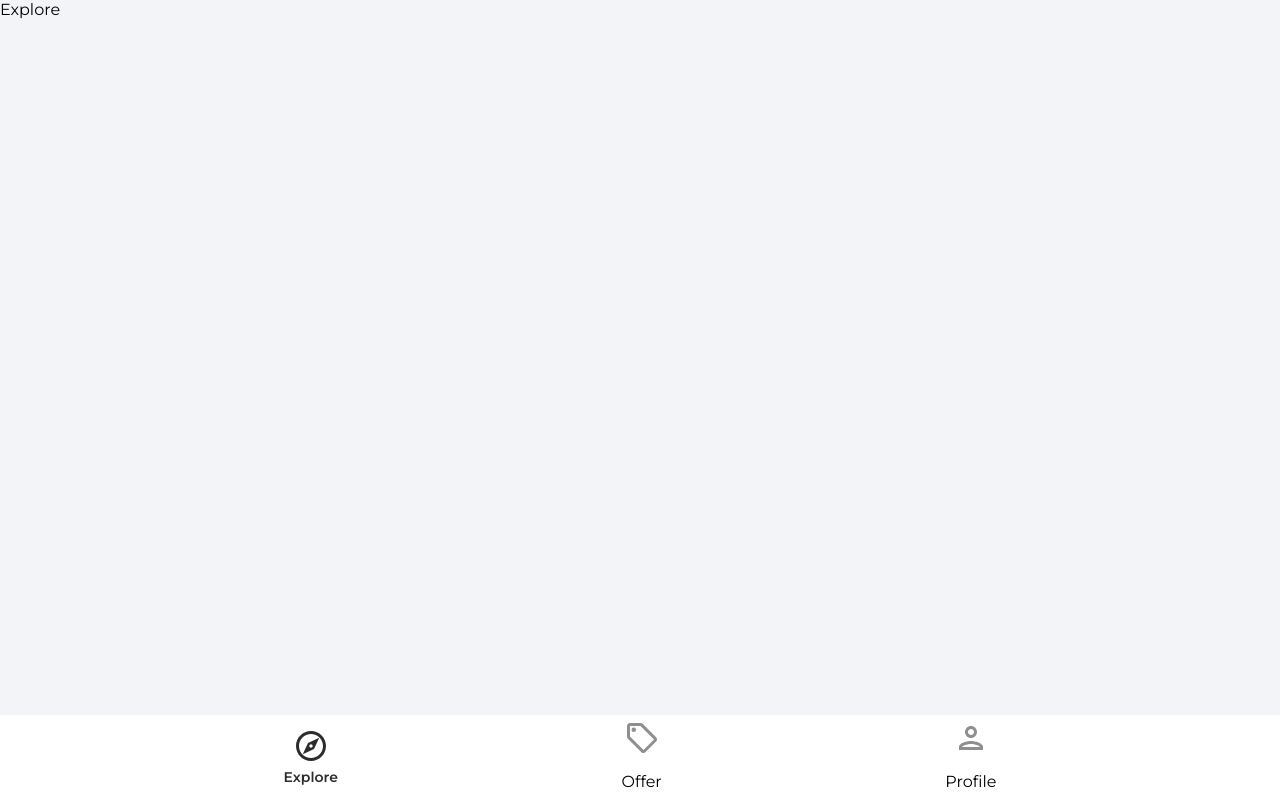
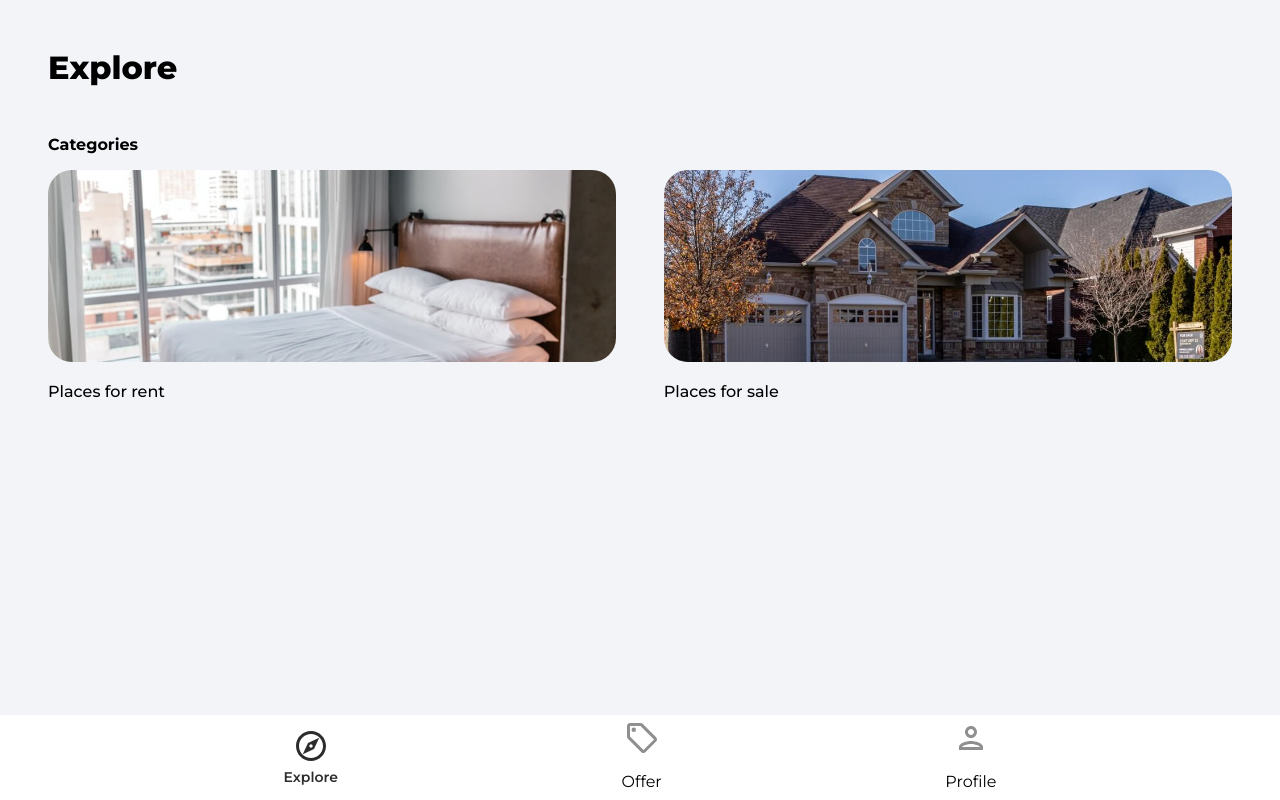
Before and after one commit to CaptainVee/house-market, a React (Create React App) app: page / in a window 1280 px wide. Built offline with nearby package versions, Linux system fonts and the light colour scheme.

Commit message:
implemented explore page

```diff
--- a/src/App.js
+++ b/src/App.js
@@ -2,6 +2,7 @@
 import { ToastContainer } from "react-toastify";
 import "react-toastify/dist/ReactToastify.css";
 import Explore from "./pages/Explore";
+import Category from "./pages/Category";
 import Offers from "./pages/Offers";
 import Profile from "./pages/Profile";
 import SignIn from "./pages/SignIn";
@@ -15,6 +16,7 @@
       <Router>
         <Routes>
           <Route path="/" element={<Explore />} />
+          <Route path="/category/:categoryName" element={<Category />} />
           <Route path="/offers" element={<Offers />} />
           <Route path="/profile" element={<PrivateRoute />}>
             <Route path="/profile" element={<Profile />} />
--- /dev/null
+++ b/src/pages/Category.jsx
@@ -0,0 +1,83 @@
+import { useEffect, useState } from "react";
+import { useParams } from "react-router-dom";
+import {
+  collection,
+  getDocs,
+  query,
+  where,
+  orderBy,
+  limit,
+  startAfter,
+} from "firebase/firestore";
+import { db } from "../firebase.config";
+import { toast } from "react-toastify";
+import Spinner from "../components/Spinner";
+
+function Category() {
+  const [listings, setListings] = useState(null);
+  const [loading, setLoading] = useState(true);
+
+  const params = useParams();
+
+  useEffect(() => {
+    const fetchListings = async () => {
+      try {
+        // get a reference
+        const listingsRef = collection(db, "listings");
+
+        // create a query
+        const q = query(
+          listingsRef,
+          where("type", "==", params.categoryName),
+          orderBy("timestamp", "desc"),
+          limit(10)
+        );
+
+        // execute query
+        const querySnap = await getDocs(q);
+
+        const listings = [];
+
+        querySnap.forEach((doc) => {
+          return listings.push({
+            id: doc.id,
+            data: doc.data(),
+          });
+        });
+        setListings(listings);
+        setLoading(false);
+      } catch (error) {
+        toast.error("error fetching listings");
+      }
+    };
+    fetchListings();
+  });
+  return (
+    <div className="category">
+      <header>
+        <p className="pageHeader">
+          {params.categoryName === "rent"
+            ? "Places for rent"
+            : "Places for sale"}
+        </p>
+      </header>
+      {loading ? (
+        <Spinner />
+      ) : listings && listings.length > 0 ? (
+        <>
+          <main>
+            <ul className="categoryListings">
+              {listings.map((listing) => (
+                <h3>{listing.data.name}</h3>
+              ))}
+            </ul>
+          </main>
+        </>
+      ) : (
+        <p>No listings for {params.categoryName}</p>
+      )}
+    </div>
+  );
+}
+
+export default Category;
--- a/src/pages/Explore.jsx
+++ b/src/pages/Explore.jsx
@@ -1,9 +1,37 @@
-
+import { Link } from "react-router-dom";
+import rentCategoryImage from "../assets/jpg/rentCategoryImage.jpg";
+import sellCategoryImage from "../assets/jpg/sellCategoryImage.jpg";
 
 function Explore() {
   return (
-    <div>Explore</div>
-  )
+    <div className="explore">
+      <header>
+        <p className="pageHeader">Explore</p>
+      </header>
+      <main>
+        <p className="exploreCategoryHeading">Categories</p>
+        <div className="exploreCategories">
+          <Link to="/category/rent">
+            <img
+              src={rentCategoryImage}
+              alt="rent"
+              className="exploreCategoryImg"
+            />
+            <p className="exploreCategoryName">Places for rent</p>
+          </Link>
+
+          <Link to="/category/sell">
+            <img
+              src={sellCategoryImage}
+              alt="sell"
+              className="exploreCategoryImg"
+            />
+            <p className="exploreCategoryName">Places for sale</p>
+          </Link>
+        </div>
+      </main>
+    </div>
+  );
 }
 
-export default Explore
+export default Explore;
```
